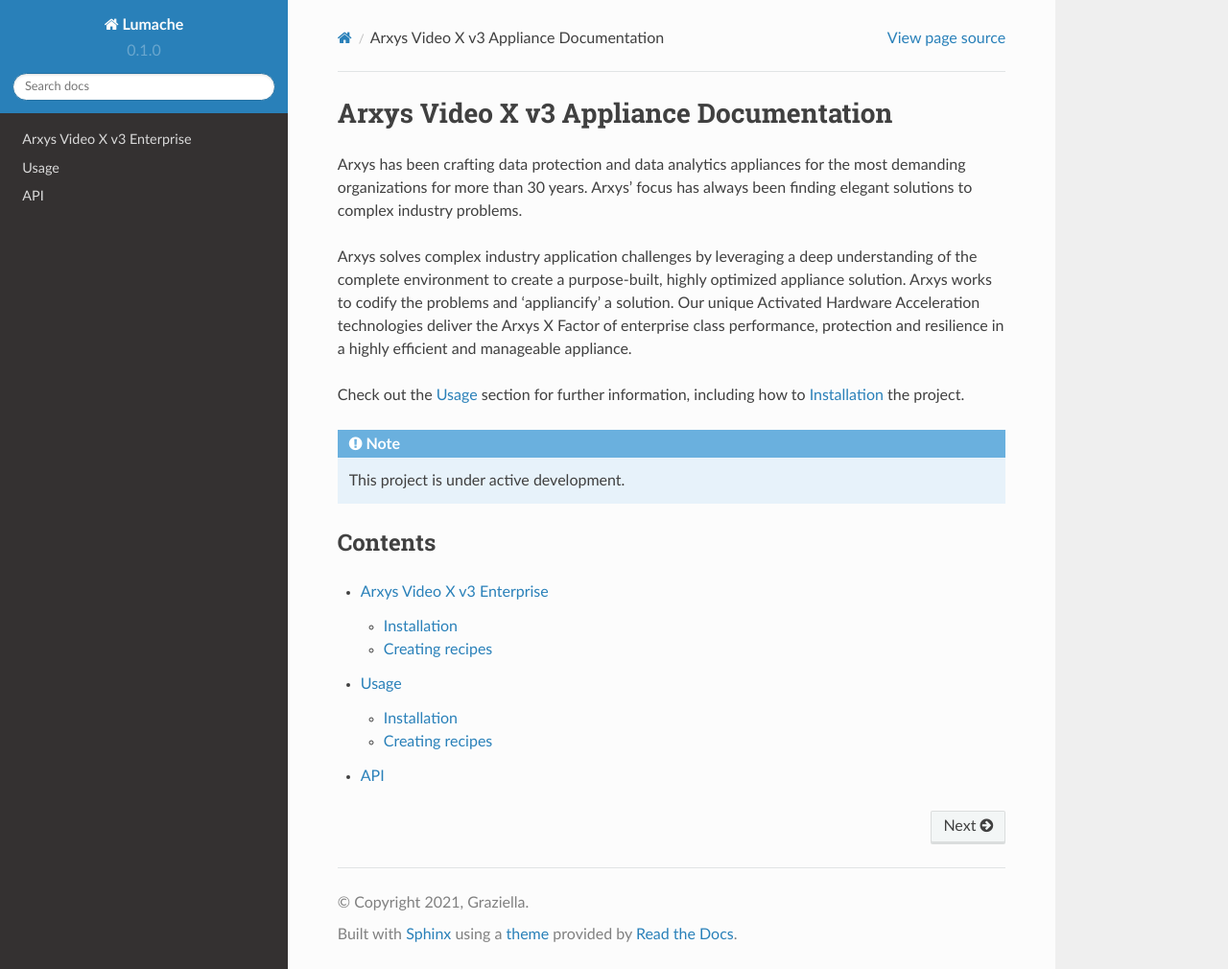
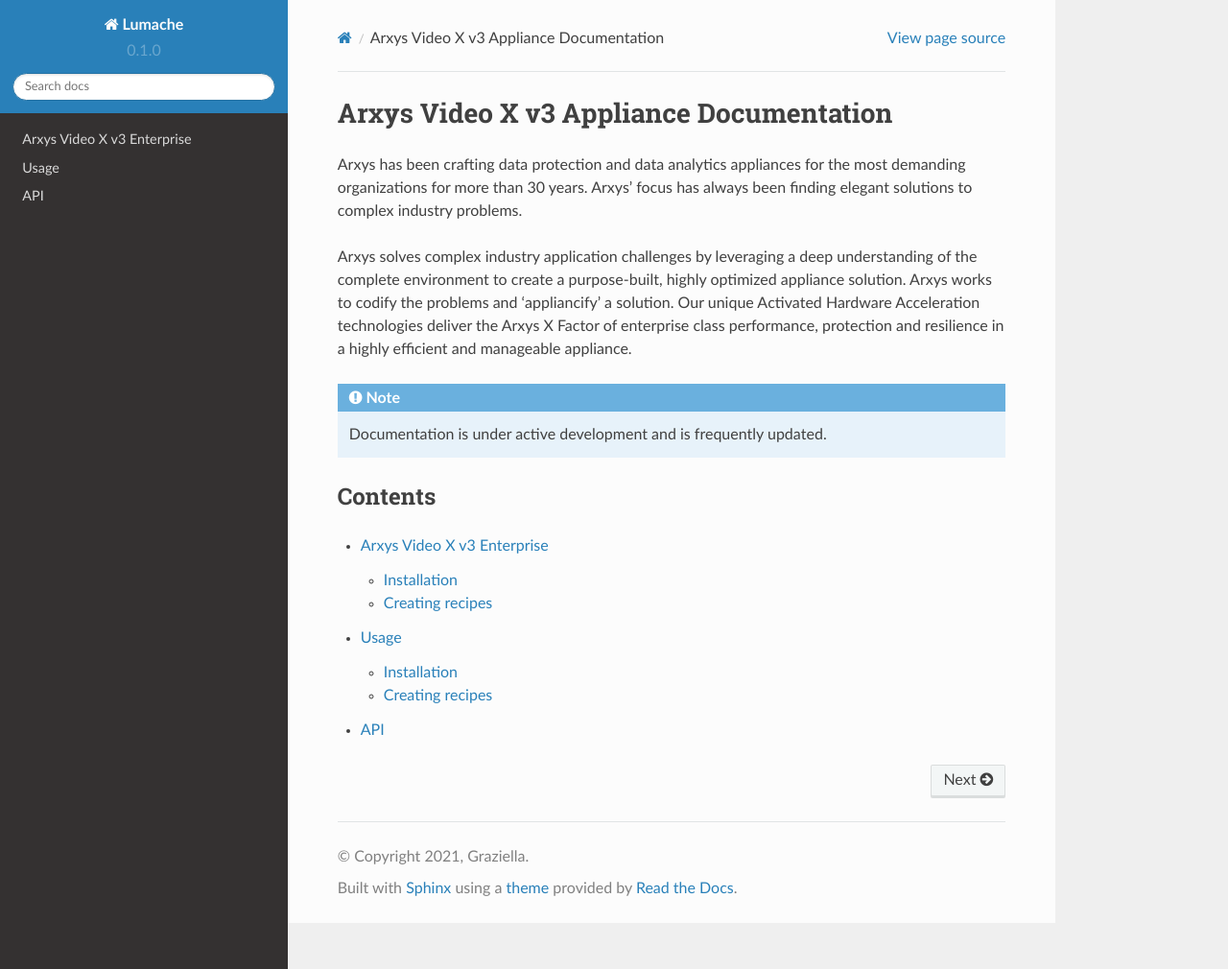
Before and after one commit to ArxysSupport/Documentation, a Sphinx documentation site: the page built from docs/source/index.rst, in a window 1280 px wide and 1010 px high. Shown: the whole window at 96% size. Built offline with Sphinx 7.4.7 and the Read the Docs theme 2.0.0, drawn with Linux system fonts in a browser that asks for light colours.

Commit message:
Update index.rst

```diff
--- a/docs/source/index.rst
+++ b/docs/source/index.rst
@@ -5,12 +5,9 @@
 
 Arxys solves complex industry application challenges by leveraging a deep understanding of the complete environment to create a purpose-built, highly optimized appliance solution. Arxys works to codify the problems and ‘appliancify’ a solution. Our unique Activated Hardware Acceleration technologies deliver the Arxys X Factor of enterprise class performance, protection and resilience in a highly efficient and manageable appliance.
 
-Check out the :doc:`usage` section for further information, including
-how to :ref:`installation` the project.
-
 .. note::
 
-   This project is under active development.
+   Documentation is under active development and is frequently updated.
 
 Contents
 --------
```
